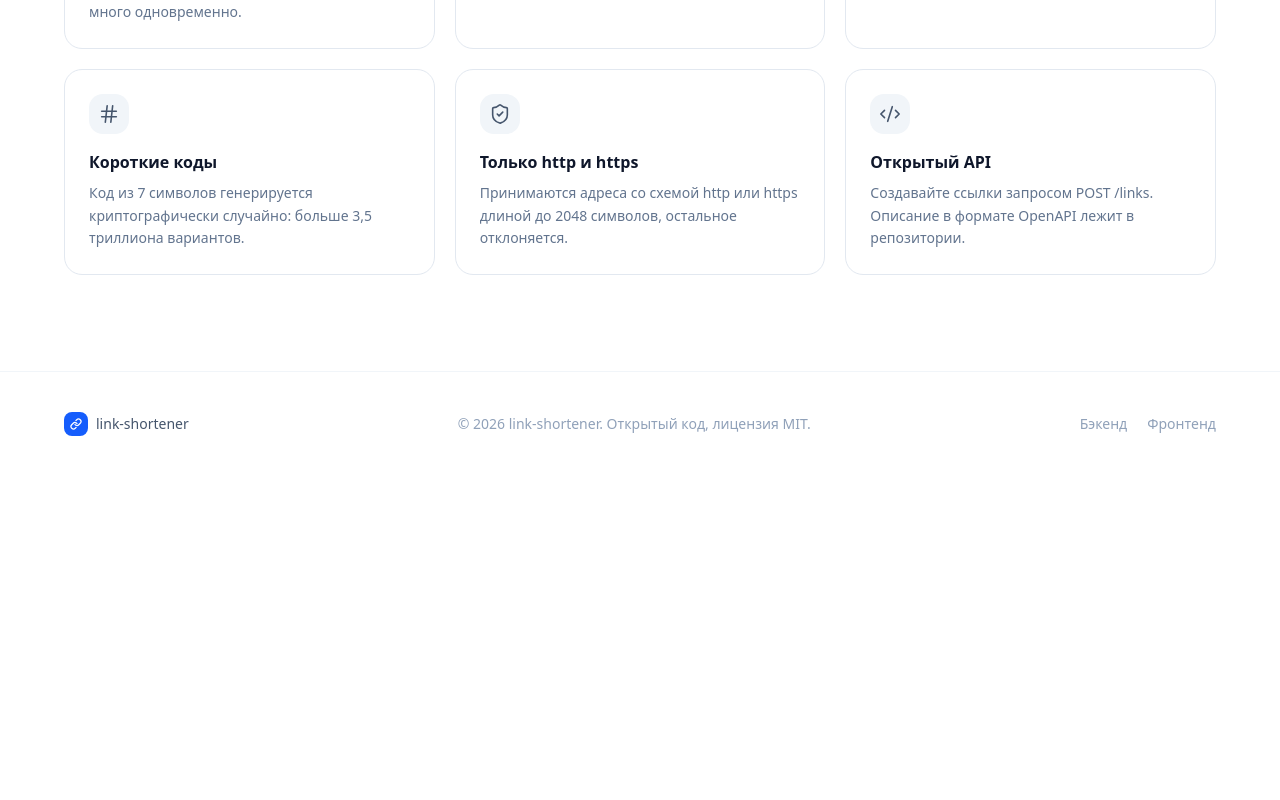
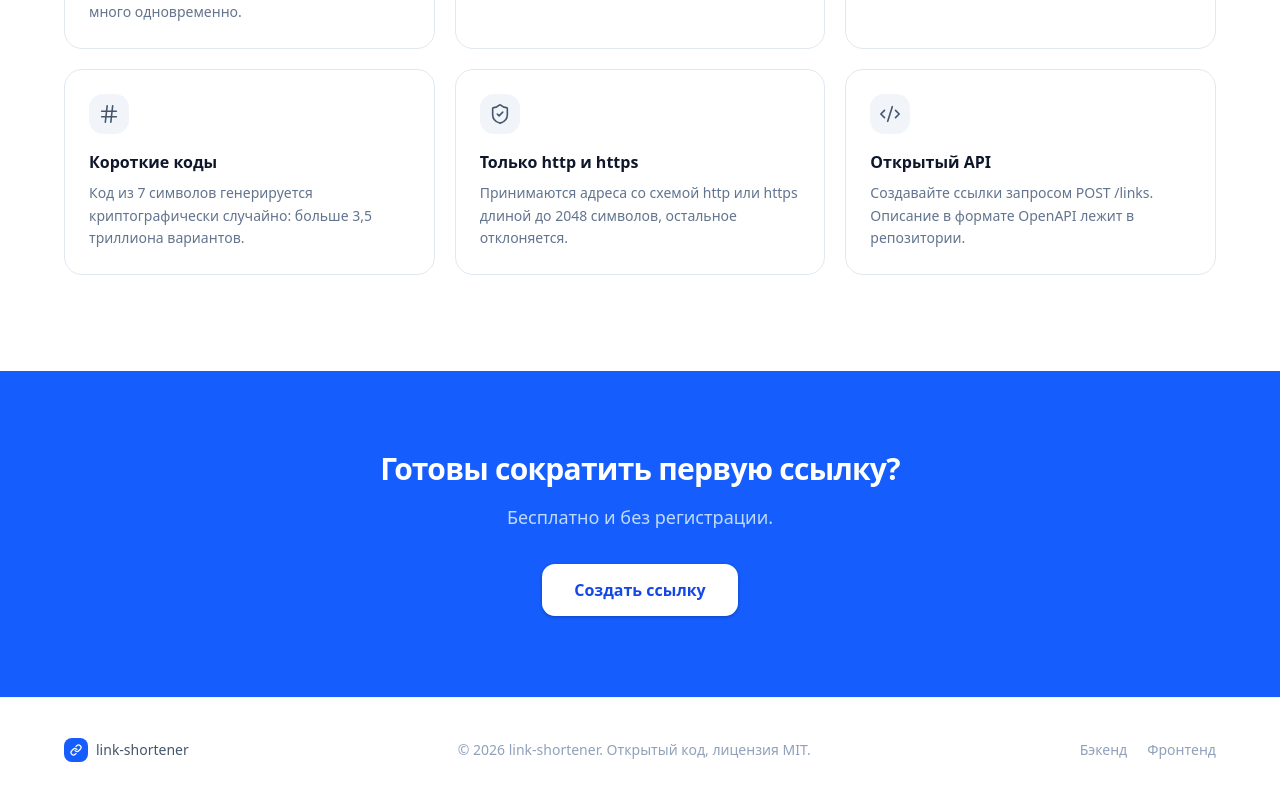
Before and after one commit to emilburganov/link-shortener-web, a React (Vite) app: page / in a window 1280 px wide. Shown: the part 1364-2164 px from the top of the page. Before the commit the page ends 1840 px from the top, so only its background shows below. Built offline with nearby package versions, Linux system fonts and the light colour scheme.

Commit message:
feat: add call to action section

```diff
--- /dev/null
+++ b/src/features/landing/CallToAction.tsx
@@ -0,0 +1,21 @@
+import { Button } from '@/components/ui/button'
+
+export function CallToAction() {
+  return (
+    <section className="bg-blue-600 px-6 py-20">
+      <div className="mx-auto max-w-2xl text-center">
+        <h2 className="mb-4 text-3xl font-bold tracking-tight text-white">
+          Готовы сократить первую ссылку?
+        </h2>
+        <p className="mb-8 text-lg text-blue-200">Бесплатно и без регистрации.</p>
+
+        <Button
+          asChild
+          className="h-auto rounded-xl bg-white px-8 py-3.5 text-base font-semibold text-blue-700 shadow-sm hover:bg-blue-50"
+        >
+          <a href="#create">Создать ссылку</a>
+        </Button>
+      </div>
+    </section>
+  )
+}
--- a/src/pages/HomePage.tsx
+++ b/src/pages/HomePage.tsx
@@ -1,5 +1,6 @@
 import { SiteFooter } from '@/components/SiteFooter'
 import { SiteHeader } from '@/components/SiteHeader'
+import { CallToAction } from '@/features/landing/CallToAction'
 import { FeatureGrid } from '@/features/landing/FeatureGrid'
 import { Hero } from '@/features/landing/Hero'
 import { Stats } from '@/features/landing/Stats'
@@ -13,6 +14,7 @@ export default function HomePage() {
         <Hero />
         <Stats />
         <FeatureGrid />
+        <CallToAction />
       </main>
 
       <SiteFooter />
```
